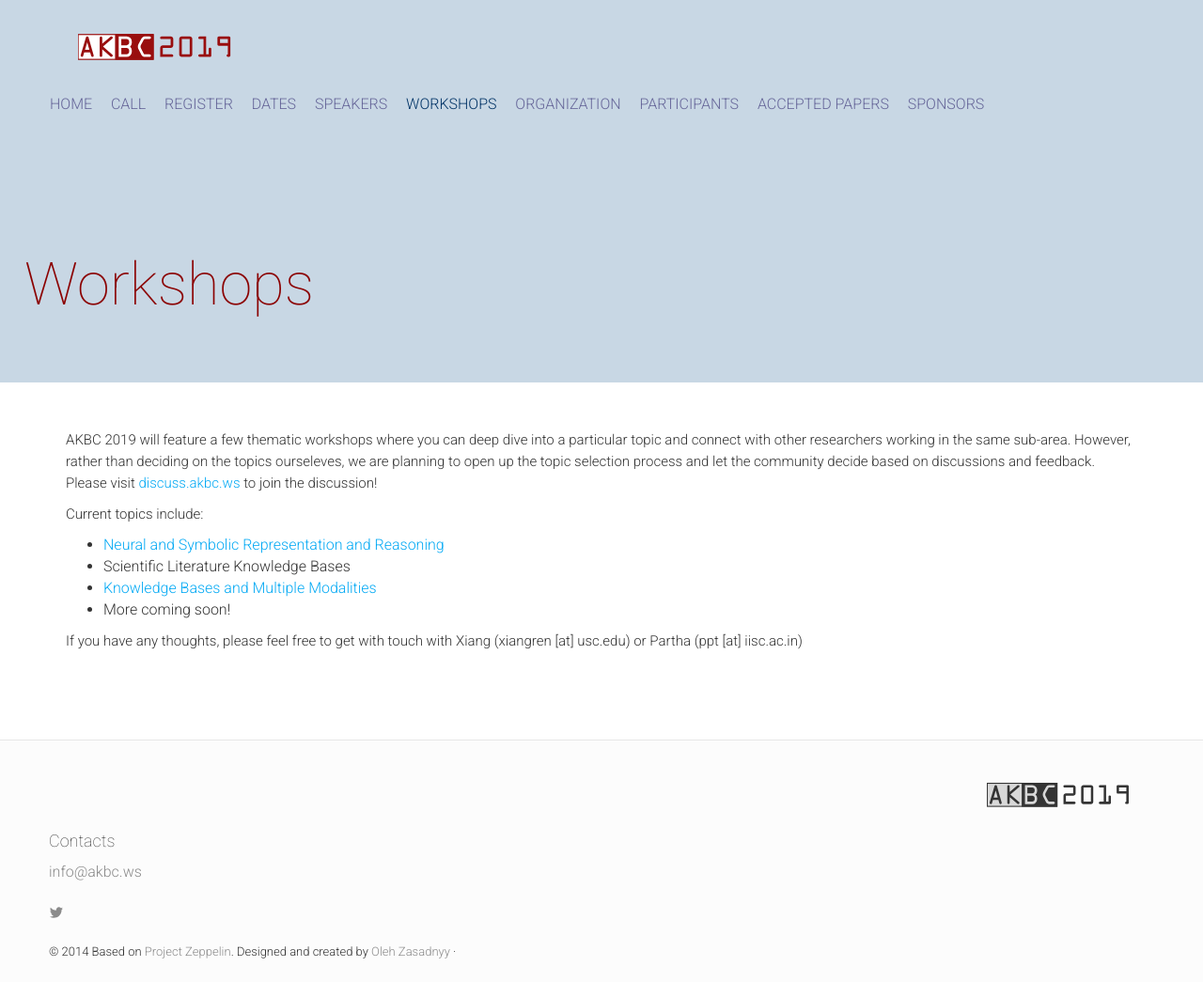
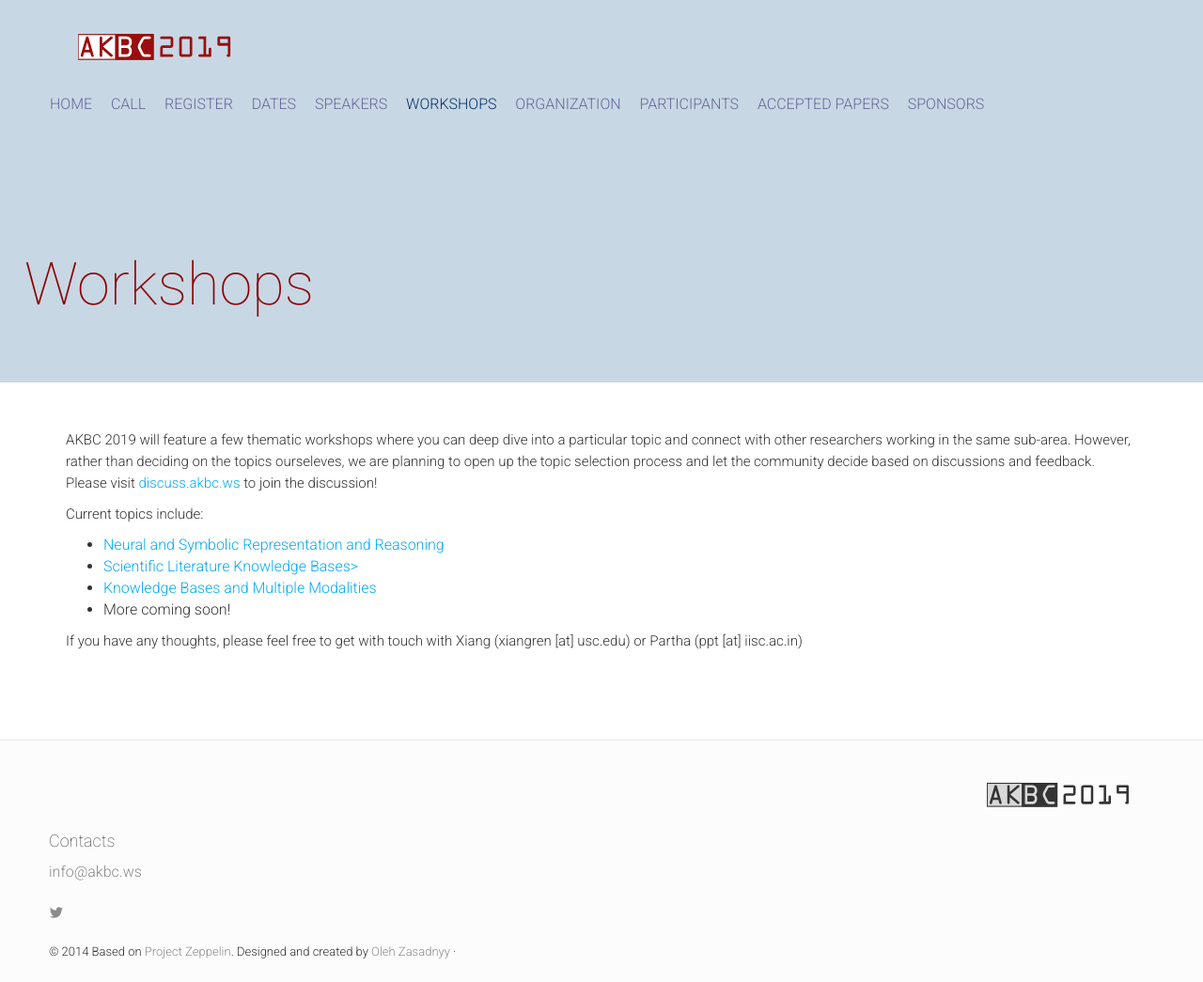
Before and after one commit to akbc-conference/2019, a Jekyll site: the page built from workshops.html, in a window 1280 px wide and 1045 px high. Shown: the whole window at 94% size. Built offline with Jekyll 4.4.1, drawn with Linux system fonts in a browser that asks for light colours; nearby versions of some CDN libraries; comment, search, counter and statistics services are not loaded; some of the changed lines change nothing that is shown.

Commit message:
Added sci kb link to website

```diff
--- a/_includes/workshops.html
+++ b/_includes/workshops.html
@@ -5,7 +5,7 @@
       <p>Current topics include:
         <ul>
           <li><a href="https://sites.google.com/view/nsrr-akbc19">Neural and Symbolic Representation and Reasoning</a></li>
-          <li>Scientific Literature Knowledge Bases</li>
+          <li><a href="https://sites.google.com/view/akbc-sci/home">Scientific Literature Knowledge Bases></a></li>
           <li><a href="https://kb-mm.github.io/">Knowledge Bases and Multiple Modalities</a></li>
           <li>More coming soon!</li>
         </ul>
```
